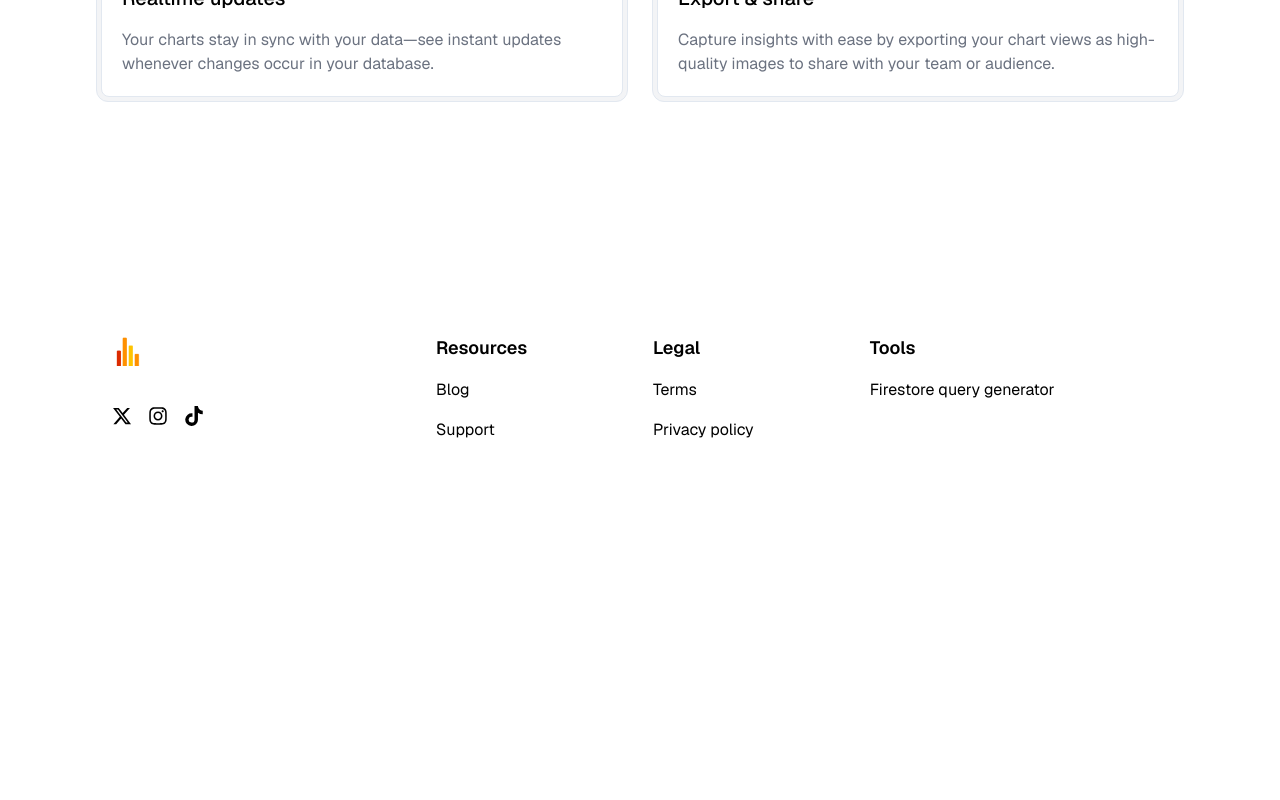
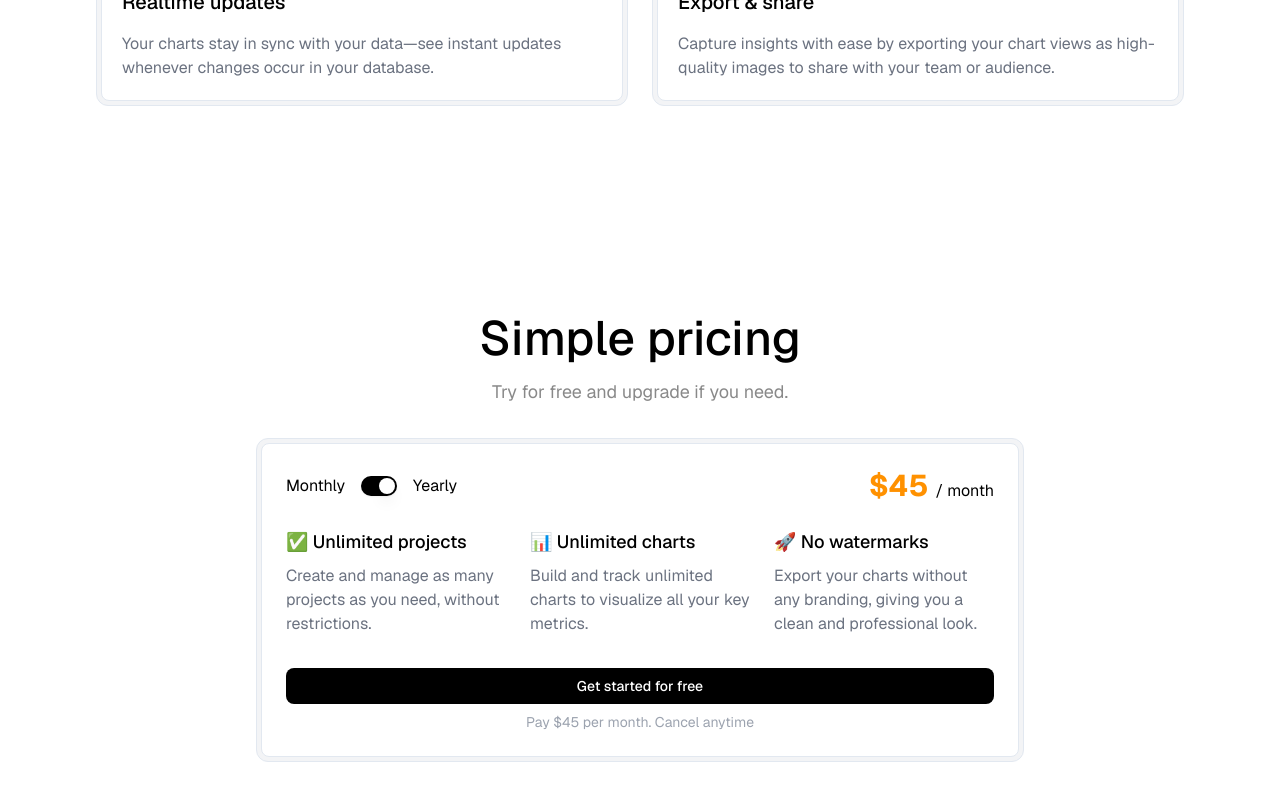
Before and after one commit to victoribironke/ventivo, a Next.js app: page / in a window 1280 px wide. Shown: the part 1894-2694 px from the top of the page. Before the commit the page ends 2544 px from the top, so only its background shows below. Built offline with nearby package versions, Linux system fonts and the light colour scheme.

Commit message:
finished pricing

```diff
--- a/src/components/Features.tsx
+++ b/src/components/Features.tsx
@@ -52,7 +52,7 @@ const Features = () => {
             <div className="border grid h-full grid-rows-[auto_auto_1fr] gap-4 overflow-hidden rounded-lg bg-white p-5">
               <span className="w-fit inline-block text-lg">{f.emoji}</span>
               <p className="break-words text-xl font-medium">{f.title}</p>
-              <p className="break-words text-[16px] text-gray-500">
+              <p className="break-words text-base text-gray-500">
                 {f.description}
               </p>
             </div>
--- a/src/components/Pricing.tsx
+++ b/src/components/Pricing.tsx
@@ -7,80 +7,129 @@ import { useState } from "react";
 
 const Pricing = () => {
   const [isMonthly, setIsMonthly] = useState(false);
-  const tiers = [
+  const features = [
     {
-      plan: "Free",
-      price: 0,
-      per: "month",
-      features: ["1 project", "3 charts", "Watermark on exported charts"],
+      emoji: "✅",
+      title: "Unlimited projects",
+      description:
+        "Create and manage as many projects as you need, without restrictions.",
     },
     {
-      plan: "Pro",
-      price: isMonthly ? 4 : 45,
-      per: isMonthly ? "month" : "year",
-      features: [
-        "Unlimited projects",
-        "Unlimited charts",
-        "No watermark on exported charts",
-      ],
+      emoji: "📊",
+      title: "Unlimited charts",
+      description:
+        "Build and track unlimited charts to visualize all your key metrics.",
+    },
+    {
+      emoji: "🚀",
+      title: "No watermarks",
+      description:
+        "Export your charts without any branding, giving you a clean and professional look.",
     },
   ];
 
   return (
-    <>
-      <section className="my-10 py-6 px-10 w-full flex items-start justify-center flex-col gap-4">
-        <h1 className="text-4xl font-bold text-gray-900">
-          <span className="text-firebase-orange">Simple</span> pricing
-        </h1>
+    <section className="w-full mt-40 max-w-3xl">
+      <div className="flex flex-col items-center text-center gap-4">
+        <h1 className="font-medium text-4xl lg:text-5xl">Simple pricing</h1>
+        <p className="max-w-md text-base text-[#898989] lg:max-w-2xl lg:text-lg">
+          Try for free and upgrade if you need.
+        </p>
+      </div>
 
-        <p className="text-lg">Try for free and upgrade if you need.</p>
+      <div className="mt-8 bg-gray-100 p-1 rounded-xl border">
+        <div className="bg-white rounded-lg border p-6">
+          <div className="flex items-center justify-between">
+            <div className="flex items-center justify-center gap-4">
+              <p>Monthly</p>
+              <Switch
+                checked={!isMonthly}
+                onCheckedChange={() => setIsMonthly((k) => !k)}
+                className="data-[state=checked]:bg-black"
+              />
+              <p>Yearly</p>
+            </div>
 
-        <div className="flex items-center justify-center gap-4 mt-4">
-          <p className="text-lg">Monthly</p>
-          <Switch
-            checked={!isMonthly}
-            onCheckedChange={() => setIsMonthly((k) => !k)}
-            className="data-[state=checked]:bg-firebase-orange"
-          />
-          <p className="text-lg">Yearly</p>
+            <p>
+              <span className="text-3xl font-bold text-firebase-orange">
+                ${isMonthly ? 4 : 45}{" "}
+              </span>
+              / month
+            </p>
+          </div>
+
+          <div className="grid grid-cols-1 gap-6 md:grid-cols-2 lg:grid-cols-3 my-6">
+            {features.map((f, i) => (
+              <div
+                className="grid h-full grid-rows-[auto_auto_1fr] gap-2"
+                key={i}
+              >
+                <p className="break-words text-lg font-medium">
+                  {f.emoji} {f.title}
+                </p>
+                <p className="break-words text-base text-gray-500">
+                  {f.description}
+                </p>
+              </div>
+            ))}
+          </div>
+
+          <Button className="bg-black text-white rounded-lg hover:bg-black shadow-none w-full">
+            Get started for free
+          </Button>
+          <p className="text-gray-400 text-center mt-2 text-sm">
+            Pay ${isMonthly ? 4 : 45} per month. Cancel anytime
+          </p>
         </div>
-      </section>
+      </div>
+    </section>
+    // <>
+    //   <section className="my-10 py-6 px-10 w-full flex items-start justify-center flex-col gap-4">
+    //     <h1 className="text-4xl font-bold text-gray-900">
+    //       <span className="text-firebase-orange">Simple</span> pricing
+    //     </h1>
 
-      <section className="w-full flex items-stretch justify-center gap-6 flex-col sm:flex-row">
-        {tiers.map((t, i) => (
-          <div
-            className="bg-white border-2 flex items-start justify-center flex-col gap-4 w-full sm:w-1/2 p-6 rounded-xl"
-            key={i}
-          >
-            <h1 className="font-semibold text-lg text-firebase-orange">
-              {t.plan}
-            </h1>
+    //     <p className="text-lg">Try for free and upgrade if you need.</p>
 
-            <p className="text-lg">
-              <span className="text-3xl font-extrabold text-firebase-orange">
-                $ {t.price}{" "}
-              </span>
-              / {t.per}
-            </p>
+    //     <div className="flex items-center justify-center gap-4 mt-4">
+    //       <p className="text-lg">Monthly</p>
+    //       <Switch
+    //         checked={!isMonthly}
+    //         onCheckedChange={() => setIsMonthly((k) => !k)}
+    //         className="data-[state=checked]:bg-firebase-orange"
+    //       />
+    //       <p className="text-lg">Yearly</p>
+    //     </div>
+    //   </section>
 
-            <ul className="w-full flex flex-col gap-4 my-6">
-              {t.features.map((f, j) => (
-                <li key={j} className="flex items-center text-lg text-gray-700">
-                  <IoCheckmarkOutline className="text-firebase-orange mr-2" />{" "}
-                  {f}
-                </li>
-              ))}
-            </ul>
+    //   <section className="w-full flex items-stretch justify-center gap-6 flex-col sm:flex-row">
+    //     {tiers.map((t, i) => (
+    //       <div
+    //         className="bg-white border-2 flex items-start justify-center flex-col gap-4 w-full sm:w-1/2 p-6 rounded-xl"
+    //         key={i}
+    //       >
+    //         <h1 className="font-semibold text-lg text-firebase-orange">
+    //           {t.plan}
+    //         </h1>
 
-            <Link href={PAGES.signup} className="w-full">
-              <Button className="bg-firebase-orange hover:bg-firebase-orange/90 font-semibold w-full py-3 rounded-lg text-white">
-                Get started
-              </Button>
-            </Link>
-          </div>
-        ))}
-      </section>
-    </>
+    //         <ul className="w-full flex flex-col gap-4 my-6">
+    //           {t.features.map((f, j) => (
+    //             <li key={j} className="flex items-center text-lg text-gray-700">
+    //               <IoCheckmarkOutline className="text-firebase-orange mr-2" />{" "}
+    //               {f}
+    //             </li>
+    //           ))}
+    //         </ul>
+
+    //         <Link href={PAGES.signup} className="w-full">
+    //           <Button className="bg-firebase-orange hover:bg-firebase-orange/90 font-semibold w-full py-3 rounded-lg text-white">
+    //             Get started
+    //           </Button>
+    //         </Link>
+    //       </div>
+    //     ))}
+    //   </section>
+    // </>
   );
 };
 
--- a/src/components/Steps.tsx
+++ b/src/components/Steps.tsx
@@ -38,8 +38,8 @@ const Steps = () => {
                 <span className="mb-3 inline-block rounded-md bg-gray-200 px-2 py-1 text-sm font-bold text-gray-500">
                   0{i + 1}
                 </span>
-                <p className="text-md mb-1.5 font-semibold">{s.title}</p>
-                <p className="text-content-subtle max-w-[300px] text-[#898989] text-[16px]">
+                <p className="text-lg mb-1.5 font-semibold">{s.title}</p>
+                <p className="md:max-w-[300px] text-[#898989] text-base">
                   {s.description}
                 </p>
               </div>
--- a/src/pages/index.tsx
+++ b/src/pages/index.tsx
@@ -23,10 +23,10 @@ const Home = () => {
       <Hero />
       <Steps />
       <Features />
+      <Pricing />
       <Footer />
 
       {/* <Databases />
-      <Pricing />
        */}
     </>
   );
```
